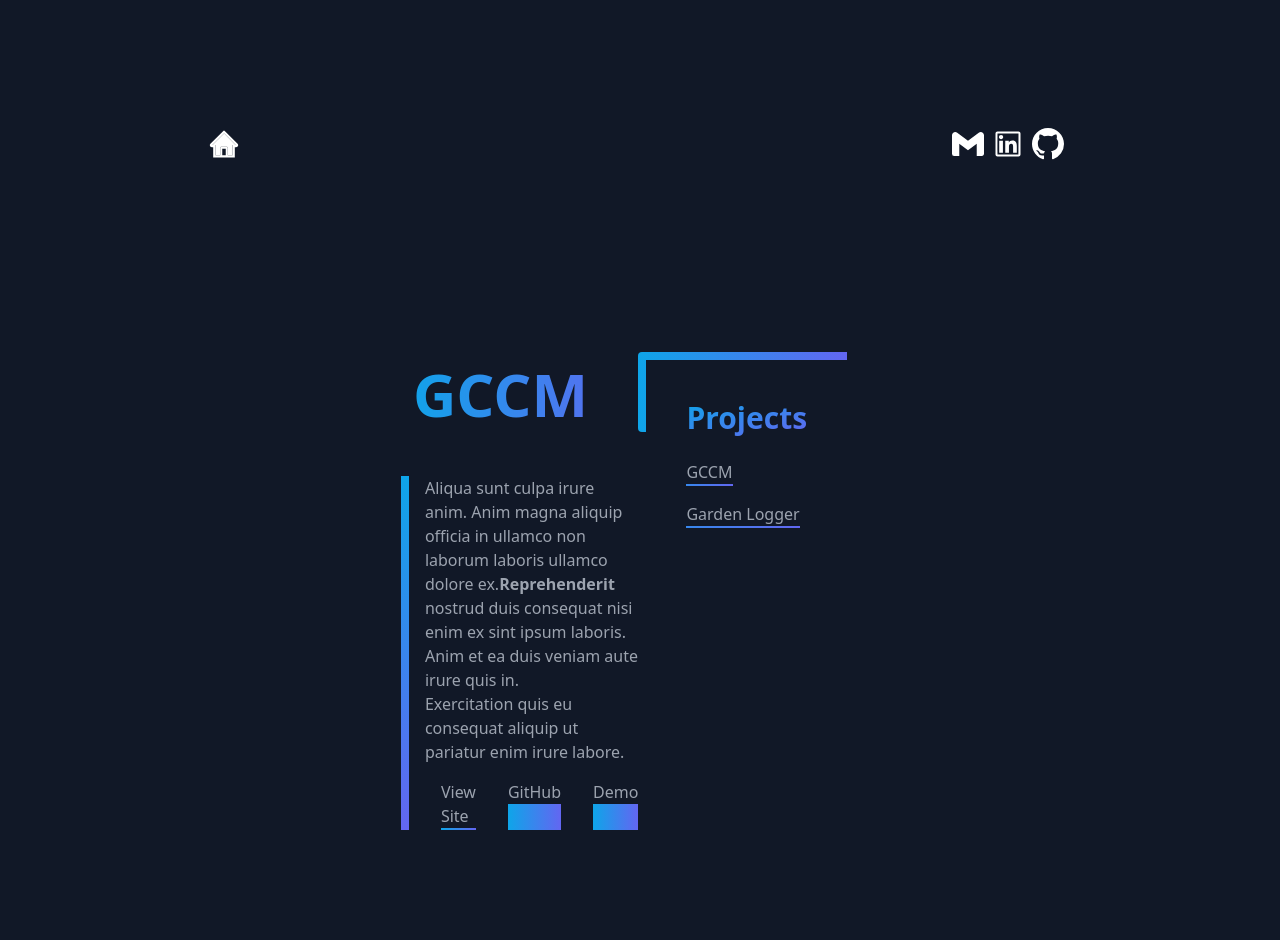
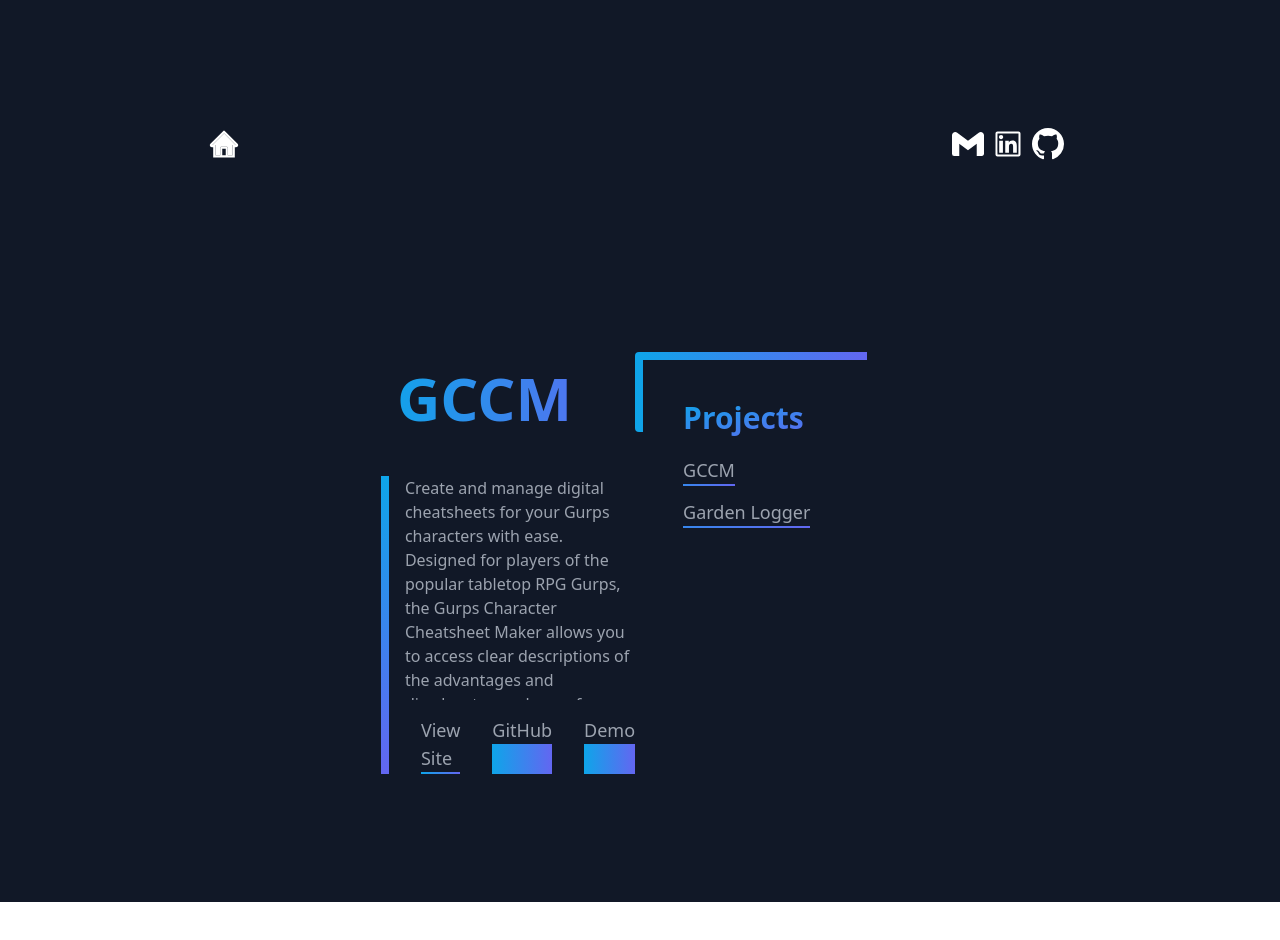
Before and after one commit to Uken81/portfolio, a React (Vite) app: page / in a window 1280 px wide. Both pictures are taken after a click on the element "GCCM". Shown: the top 940 px of the page. After the commit the page ends 902 px from the top, so only its background shows below. Built offline with nearby package versions, Linux system fonts and the light colour scheme.

Commit message:
Replace placeholder text for the two projects currently on page.

```diff
--- a/package.json
+++ b/package.json
@@ -34,6 +34,7 @@
     "postcss": "^8.4.21",
     "prettier": "^2.8.4",
     "prettier-plugin-tailwindcss": "^0.2.3",
+    "tailwind-scrollbar": "^2.1.0",
     "tailwindcss": "^3.2.7",
     "typescript": "^4.9.5",
     "vite": "^4.1.0"
--- a/src/components/MainMessage.tsx
+++ b/src/components/MainMessage.tsx
@@ -15,20 +15,27 @@ export const MainMessage: React.FC<{
   const Link = (props: { linkText: string; linkRef: string }) => (
     <div className="mb-0.5 bg-gray-900">
       <a href={props.linkRef} target="_blank" rel="noopener noreferrer">
-        <span className="duration-300 hover:text-white">{props.linkText}</span>
+        <span className="text-lg duration-300 hover:text-white">
+          {props.linkText}
+        </span>
       </a>
     </div>
   );
 
   const Message = (props: Project) => (
     <div className="flex flex-col">
-      <div className="mb-10 cursor-default">
-        <h1 className="bg-gradient-to-r from-sky-500 to-indigo-500 bg-clip-text p-3 text-6xl font-extrabold text-transparent hover:bg-gradient-to-l">
+      <div className="mb-8 cursor-default">
+        <h1 className="bg-gradient-to-r from-sky-500 to-indigo-500 bg-clip-text p-4 text-6xl font-extrabold text-transparent hover:bg-gradient-to-l">
           {props.title}
         </h1>
       </div>
       <div className="max-w-lg bg-gradient-to-b from-sky-500 to-indigo-500">
-        <div className="ml-2 cursor-default bg-gray-900 pl-4">
+        <div
+          className="ml-2 max-h-56 cursor-default overflow-y-auto bg-gray-900 pl-4 scrollbar-none"
+          style={{ msOverflowStyle: '-ms-autohiding-scrollbar' }}>
+          {/* <div
+          className="ml-2 max-h-56 cursor-default overflow-y-auto bg-gray-900 pl-4"
+          style={{ msOverflowStyle: '-ms-autohiding-scrollbar' }}> */}
           <span dangerouslySetInnerHTML={{ __html: props.text }}></span>
         </div>
         {project.links && (
@@ -43,7 +50,7 @@ export const MainMessage: React.FC<{
               <div className="mb-0.5 bg-gray-900">
                 <p
                   onClick={handleClick}
-                  className="cursor-pointer duration-300 hover:text-white">
+                  className="cursor-pointer text-lg duration-300 hover:text-white">
                   Demo
                 </p>
               </div>
--- a/src/components/Projects.tsx
+++ b/src/components/Projects.tsx
@@ -16,7 +16,7 @@ export const Projects: React.FC<{
     <div className="max-w-fit bg-gradient-to-br from-sky-500 to-indigo-500">
       <p
         onClick={() => handleClick(props.onClickParam)}
-        className="mb-0.5 cursor-pointer bg-gray-900 duration-300 hover:tracking-wider hover:text-white">
+        className="mb-0.5 cursor-pointer bg-gray-900 text-lg duration-300 hover:tracking-wider hover:text-white">
         {props.title}
       </p>
     </div>
@@ -24,7 +24,7 @@ export const Projects: React.FC<{
 
   return (
     <div className="ml-auto mr-8 max-h-20 rounded-l bg-gradient-to-r from-sky-500 to-indigo-500">
-      <div className="mt-2 ml-2 flex  h-52 flex-col justify-between bg-gray-900 p-10 text-gray-400">
+      <div className="mt-2 ml-2 flex  h-52 w-56 flex-col justify-between bg-gray-900 p-10 text-gray-400">
         <h1 className="mb-2 cursor-default bg-gradient-to-br from-sky-500 to-indigo-500 bg-clip-text text-3xl font-extrabold text-transparent">
           Projects
         </h1>
--- a/src/components/common/projectsList.ts
+++ b/src/components/common/projectsList.ts
@@ -13,12 +13,12 @@ export interface Project {
   links?: { site: string; github: string; demo: string };
 }
 
-//When adding more projects with demo gifs make sure to import the gif file from src/assets/demoImages to Demo.tsx and add a new case to the switch statement.
+//When adding more projects with demo gifs make sure to upload the gif file to src/assets/demoImages then import to Demo.tsx and add a new case to the switch statement.
 export const projects: ProjectObj = {
   gccm: {
     keyName: 'gccm',
     title: 'GCCM',
-    text: 'Aliqua sunt culpa irure anim. Anim magna aliquip officia in ullamco non laborum laboris ullamco dolore ex.<b>Reprehenderit</b><br/> nostrud duis consequat nisi enim ex sint ipsum laboris. Anim et ea duis veniam aute irure quis in.<br/> Exercitation quis eu consequat aliquip ut pariatur enim irure labore.',
+    text: 'Create and manage digital cheatsheets for your Gurps characters with ease. Designed for players of the popular tabletop RPG Gurps, the Gurps Character Cheatsheet Maker allows you to access clear descriptions of the advantages and disadvantages chosen for your character.<br>With GCCM you can save your cheatsheets to a user account and easily access, modify, and delete them. The inbuilt PDF maker then lets you create digital copies of your cheatsheets to share with other players and the Game Master, providing a quick and detailed reference during gameplay.<br><br><b><i>Concepts</i></b><br><i>* Testing</i><br><i>* Authentication<i><br><i>* Global state management</i><br><br><b><i>Frontend Tools</i></b><br><i>* React</i><br><i>* Typescript</i><br><i>* Redux</i><br><i>* Jest/RTL</i><br><br><b><i>Backend Tools</i></b><br><i>* Firebase</i>',
     links: {
       site: 'https://pensive-goldstine-f0979f.netlify.app/',
       github: 'https://github.com/Uken81/GCCM-Redux/tree/main',
@@ -28,7 +28,7 @@ export const projects: ProjectObj = {
   garden: {
     keyName: 'garden',
     title: 'Garden Logger',
-    text: 'Mollit laboris nulla incididunt ullamco quis. Ex exercitation aliqua commodo consequat consectetur proident elit ullamco do. Anim laboris elit Lorem ullamco ea. Adipisicing fugiat occaecat minim ut laboris voluptate anim est. Ex sit irure proident ad ex ipsum incididunt ipsum veniam deserunt anim Lorem. Quis ea ut non ea nostrud exercitation duis. Excepteur eu ea occaecat eu fugiat sit.',
+    text: 'Garden Logger is a mobile application designed for gardeners who want to track changes in their garden over time. With this app, users can take pictures of their flowers and vegetables, add notes and tags to monitor growth, and stay on top of disease and pest issues.<br>Gardening areas can be created, subcategorised, grouped and sorted allowing you to quickly and efficiently focus on specific zones with ease.<br>Users can view their logs in a timeline, filtered by date ranges, locations, tags, and more. You can easily see the progress of your garden, the changes in plant growth, and any issues that arise.<br><br><b><i>Concepts</i></b><br><i>* Git Collaboration<i><br><i>* Global state management</i><br><i>* Mobile App Development</i><br><i>* Testing</i><br><br><b><i>Frontend Tools</i></b><br><i>* React Native</i><br><i>* Typescript</i><br><i>* Redux</i><br><i>* Jest/RTL</i>',
     links: {
       site: 'https://pensive-goldstine-f0979f.netlify.app/',
       github: 'https://github.com/Uken81/GCCM-Redux/tree/main',
--- a/tailwind.config.cjs
+++ b/tailwind.config.cjs
@@ -8,5 +8,5 @@ module.exports = {
       },
     },
   },
-  plugins: [],
+  plugins: [require("tailwind-scrollbar")],
 };
```
Also changed, not shown: 1 other file (tests, documents, lock files or other folders).
